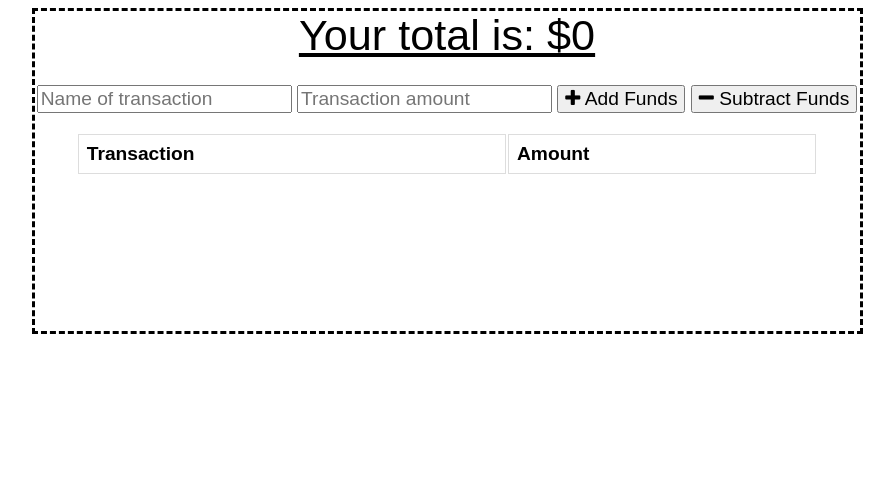
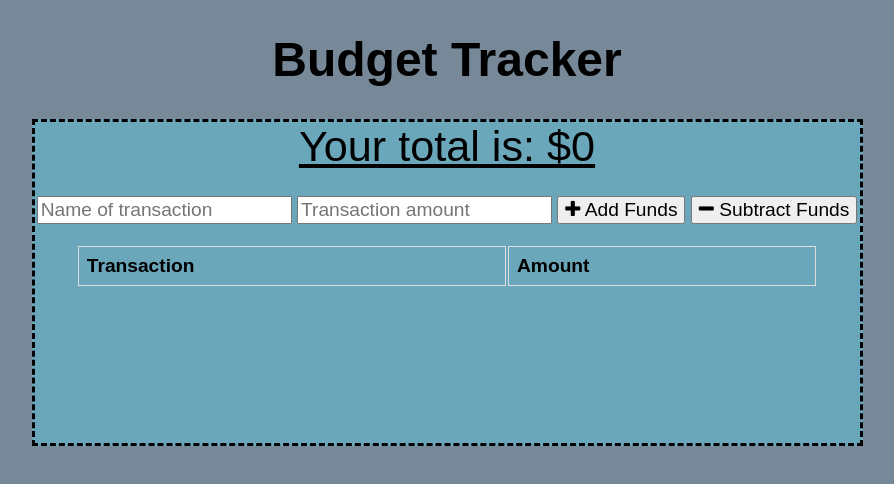
Before and after one commit to dspark8916/ProgressiveBudget, a website: page public/index.html in a window 1280 px wide. Shown: the whole page, without its empty margins (193-1087 px from the left). Drawn offline with nearby package versions, Linux system fonts and the light colour scheme; no server answers.

Commit message:
updated styling on index.html

```diff
--- a/public/assets/css/styles.css
+++ b/public/assets/css/styles.css
@@ -1,6 +1,7 @@
 body {
   font-size: 120%;
   font-family: Arial;
+  background-color:lightslategray;
 }
 
 button, input {
--- a/public/index.html
+++ b/public/index.html
@@ -13,7 +13,14 @@
   <title>Budget Tracker</title>
 </head>
 <body>
-  <div class="wrapper" style="border-style: dashed;">
+
+  <div class="jumbotron jumbotron-fluid" style="text-align: center; font-size: x-large;">
+    <div class="container">
+      <h1 class="display-4">Budget Tracker</h1>
+    </div>
+  </div>
+
+  <div class="wrapper" style="border-style: dashed; background-color:rgb(106, 167, 187);">
     <div class="total">
       <div class="total">Your total is: $<span id="total">0</span></div>
     </div>
```
